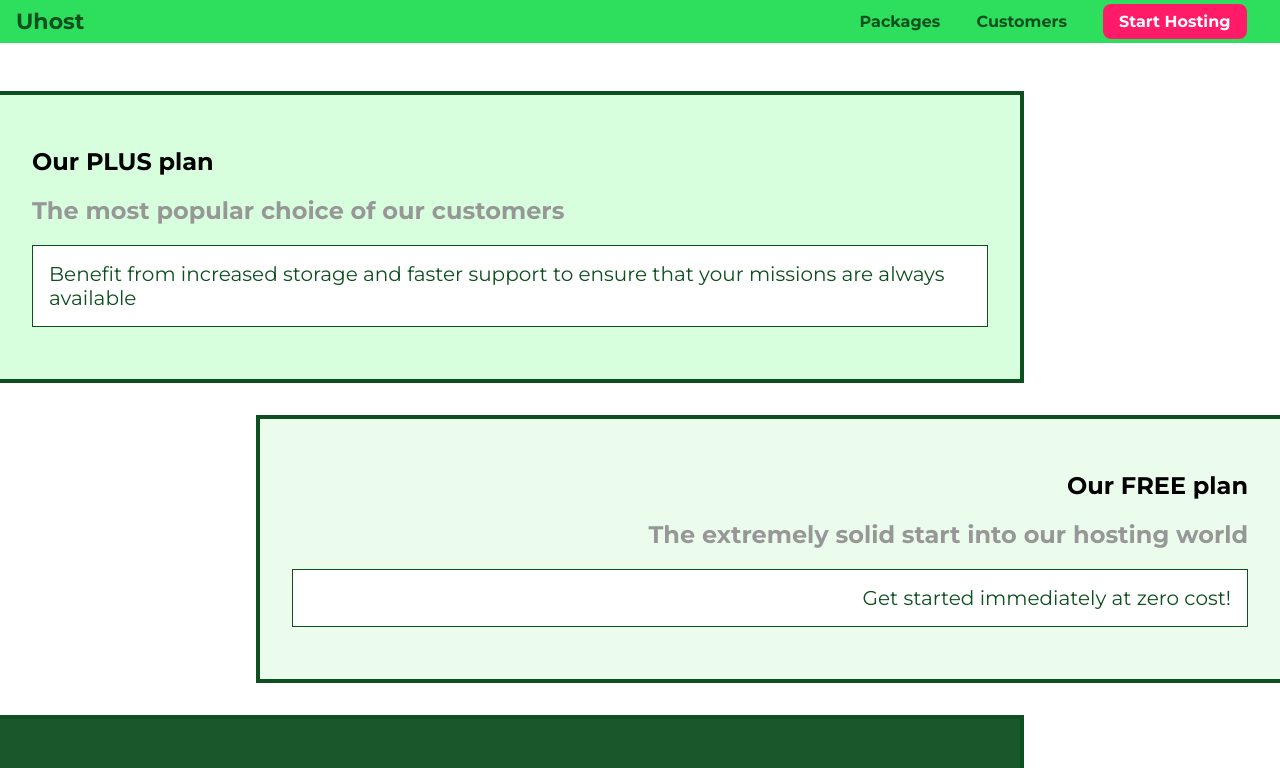
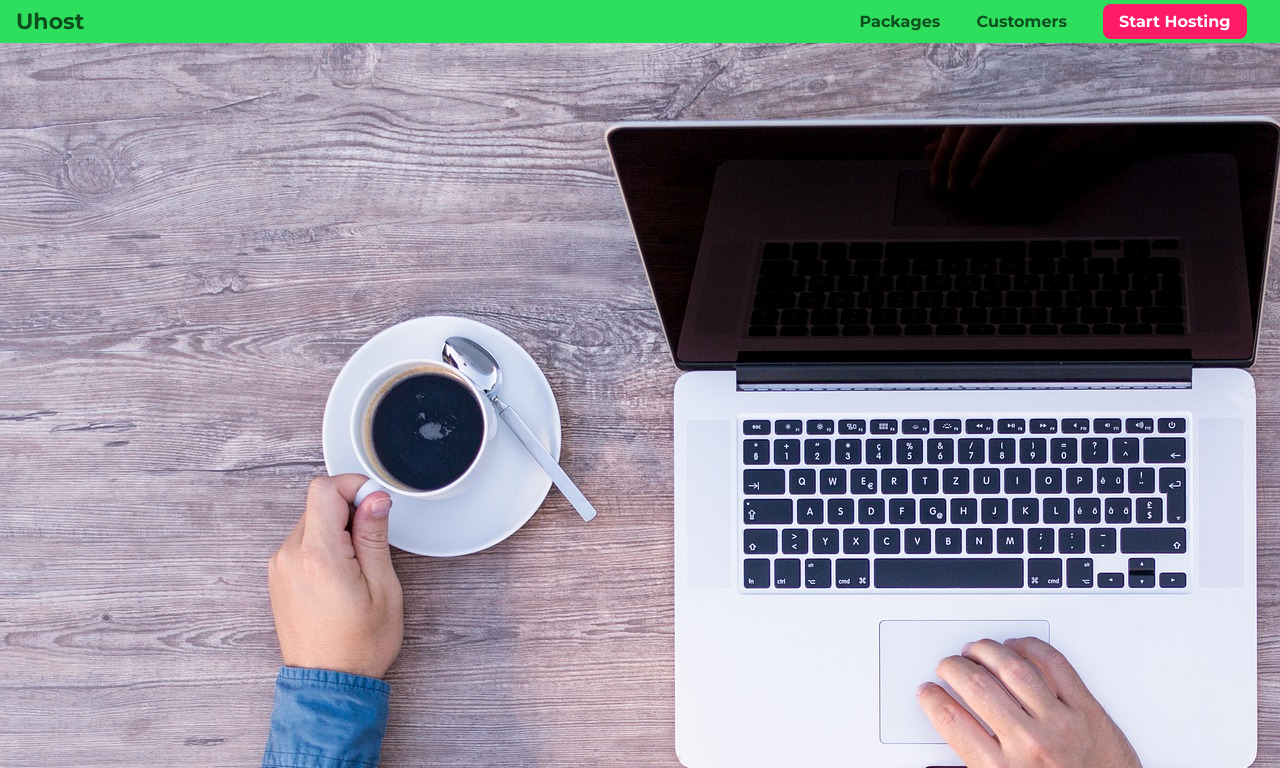
Before and after one commit to pmuzychenko/CSS---The-Complete-Guide-2020-incl.-Flexbox-Grid-Sass-, a plain HTML site: page packages/index.html in a window 1280 px wide. Shown: the top 768 px of the page. Drawn offline with Linux system fonts and the light colour scheme.

Commit message:
feat: add backg img, using position property

```diff
--- a/packages/index.html
+++ b/packages/index.html
@@ -13,6 +13,7 @@
 </head>
 
 <body>
+   <div class="background"></div>
    <header class="main-header">
       <div>
          <a class="main-header__brand" href="../index.html">Uhost</a>
--- a/packages/packages.css
+++ b/packages/packages.css
@@ -1,5 +1,12 @@
 main {
    padding-top: 32px;
+}
+
+.background {
+   background: url("../images/plans-background.jpg");
+   width: 100%;
+   height: 100%;
+   position: fixed;
 }
 
 .package {
--- a/shared.css
+++ b/shared.css
@@ -8,9 +8,10 @@ body {
 }
 
 .main-header {
+   width: 100%;
    padding: 8px 16px;
    background: #2ddf5c;
-   ;
+   position: fixed;
 }
 
 .main-header>div {
```
Also changed, not shown: images/plans-background.jpg (added).
